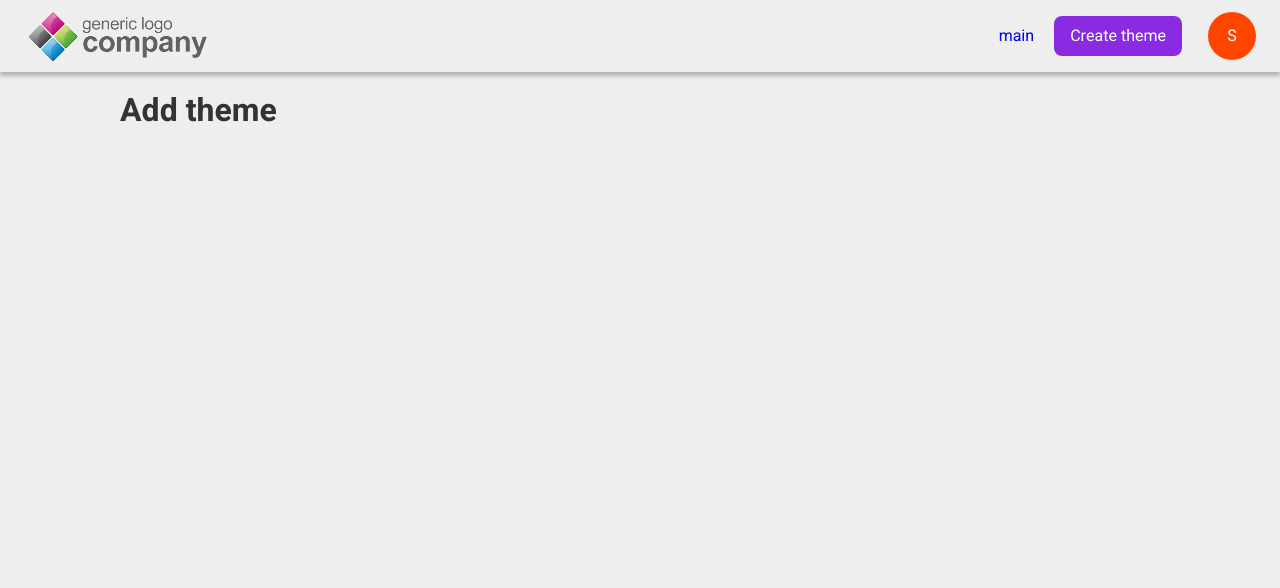
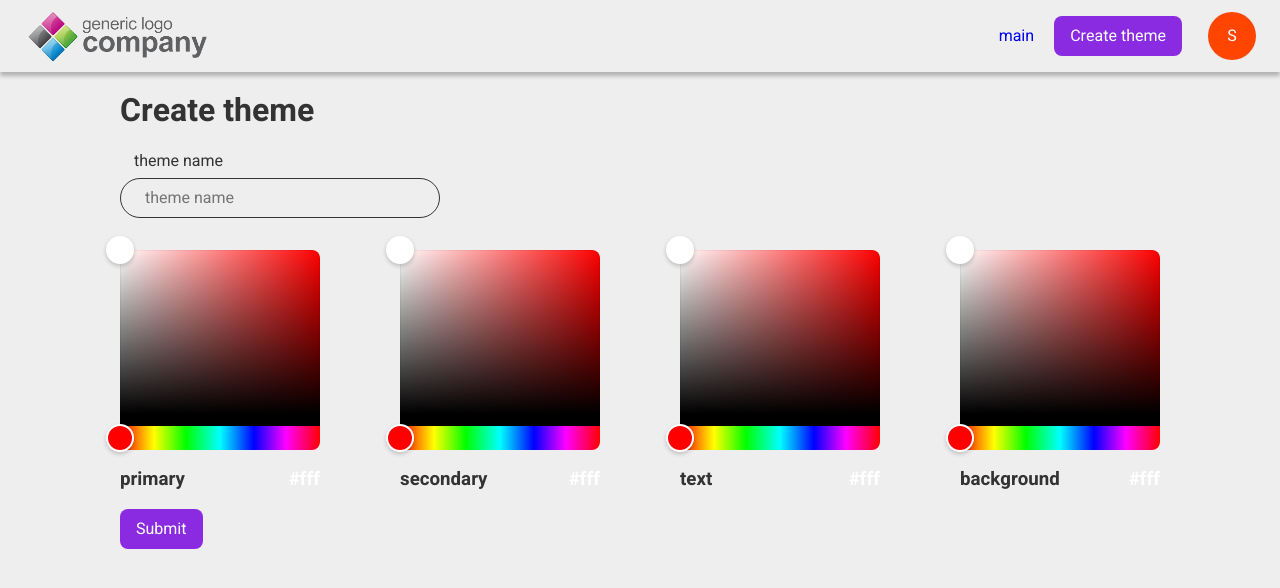
Before and after one commit to yonatanAiz2/react-session-1, a React (Create React App) app in the folder react-session-1-fe/: page /add-theme in a window 1280 px wide. Shown: the top 588 px of the page. Built offline with nearby package versions, Linux system fonts and the light colour scheme; sample sign-in values are in the browser's storage.

Commit message:
add theme connected

```diff
--- a/react-session-1-fe/src/App.tsx
+++ b/react-session-1-fe/src/App.tsx
@@ -10,6 +10,7 @@ import {
   AuthRoute,
   ProtectedRoute,
 } from "./components/AuthComponents/AuthRoutes";
+import ErrorBoundary from "./components/ErrorBoundary/ErrorBoundary";
 
 const Login = lazy(() => import("./screens/Login/Login"));
 const Register = lazy(() => import("./screens/Register/Register"));
@@ -31,7 +32,9 @@ function App() {
                     <Route path="/" exact component={Themes} />
                     <Route path="/themes/:id" component={Themes} />
                     <ProtectedRoute path="/add-theme" component={AddTheme} />
-                    <ProtectedRoute path="/profile" component={Profile} />
+                    <ErrorBoundary>
+                      <ProtectedRoute path="/profile" component={Profile} />
+                    </ErrorBoundary>
                     <AuthRoute path="/login" component={Login} />
                     <AuthRoute path="/register" component={Register} />
                   </Switch>
--- /dev/null
+++ b/react-session-1-fe/src/screens/AddTheme/AddTheme.style.ts
@@ -0,0 +1,22 @@
+import styled from "styled-components";
+
+export const ColorsContainer = styled.div`
+  display: flex;
+  justify-content: space-between;
+  margin-top: 32px;
+`;
+
+export const InputContainer = styled.div`
+  margin: 16px 0;
+  width: 320px;
+  label {
+    margin: 14px;
+  }
+  input {
+    margin-top: 8px;
+  }
+`;
+
+export const Label = styled.label`
+  margin: 8px 0;
+`;
--- a/react-session-1-fe/src/screens/AddTheme/AddTheme.tsx
+++ b/react-session-1-fe/src/screens/AddTheme/AddTheme.tsx
@@ -1,5 +1,74 @@
+import * as S from "./AddTheme.style";
+import { HexColorPicker } from "react-colorful";
+import { colorsArr } from "../../utils/colors.constants";
+import { useState } from "react";
+import { Input } from "../../components/Input/Input";
+import Button from "../../components/Button/Button";
+import axiosInstance from "../../utils/axiosInstance";
+import { useHistory } from "react-router-dom";
+
 const AddTheme = () => {
-  return <h1>Add theme</h1>;
+  const history = useHistory();
+  const [themeName, setThemeName] = useState("");
+  const [colorsState, setColorsState] = useState<Colors>({
+    background: "#fff",
+    text: "#fff",
+    secondary: "#fff",
+    primary: "#fff",
+  });
+
+  const handleColorChange = (color: string, colorType: string) => {
+    setColorsState((prev) => ({
+      ...prev,
+      [colorType]: color,
+    }));
+  };
+
+  const handleSubmit = async () => {
+    try {
+      await axiosInstance.post("themes", {
+        data: {
+          title: themeName,
+          ...colorsState,
+        },
+      });
+      console.log("success");
+      history.push("/");
+    } catch (e) {}
+  };
+
+  return (
+    <div>
+      <h1>Create theme</h1>
+      <S.InputContainer>
+        <label htmlFor="theme-name">theme name</label>
+        <Input
+          id="theme-name"
+          name="theme-name"
+          value={themeName}
+          onChange={(e) => setThemeName(e.target.value)}
+          placeholder="theme name"
+        />
+      </S.InputContainer>
+      <S.ColorsContainer>
+        {colorsArr.map((colorType) => (
+          <div key={colorType}>
+            <HexColorPicker
+              color={colorsState[colorType]}
+              onChange={(color) => handleColorChange(color, colorType)}
+            />
+            <div style={{ display: "flex", justifyContent: "space-between" }}>
+              <h3>{colorType}</h3>
+              <h3 style={{ color: colorsState[colorType] }}>
+                {colorsState[colorType]}
+              </h3>
+            </div>
+          </div>
+        ))}
+      </S.ColorsContainer>
+      <Button onClick={handleSubmit}>Submit</Button>
+    </div>
+  );
 };
 
 export default AddTheme;
```
